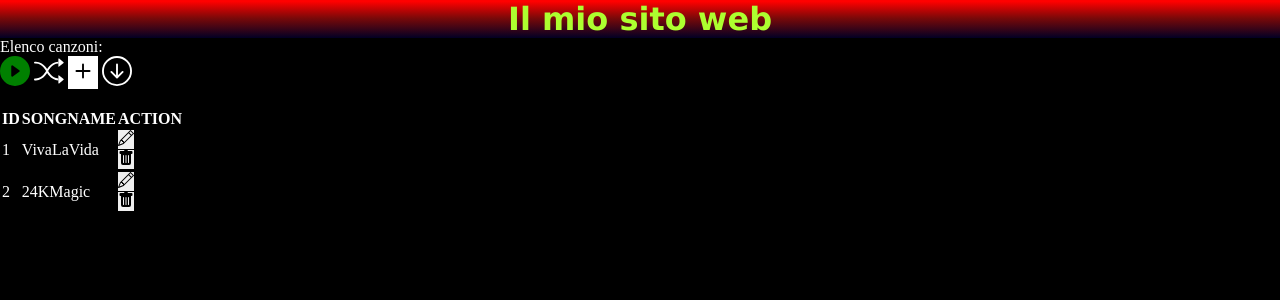
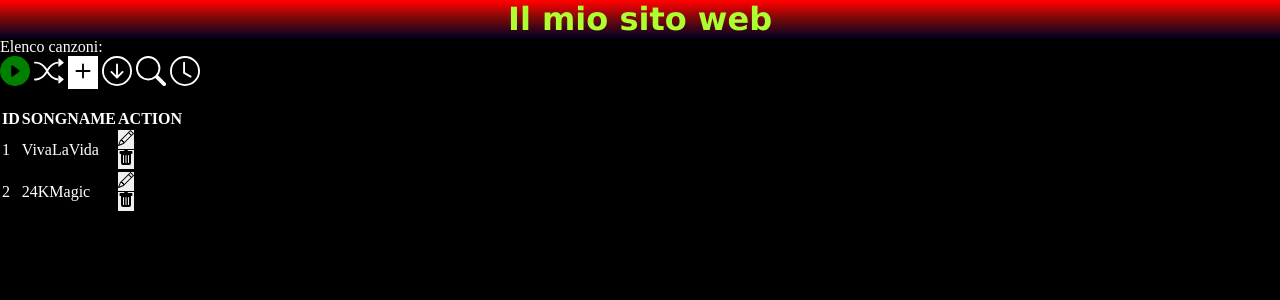
Before and after one commit to TommasoAramu/Flask-Project, a Flask app: page / in a window 1280 px wide. Shown: the top 300 px of the page. Run offline with Flask 3, Linux system fonts and the light colour scheme.

Commit message:
index changes

```diff
--- a/templates/index.html
+++ b/templates/index.html
@@ -25,6 +25,16 @@
             <path fill-rule="evenodd" d="M1 8a7 7 0 1 0 14 0A7 7 0 0 0 1 8m15 0A8 8 0 1 1 0 8a8 8 0 0 1 16 0M8.5 4.5a.5.5 0 0 0-1 0v5.793L5.354 8.146a.5.5 0 1 0-.708.708l3 3a.5.5 0 0 0 .708 0l3-3a.5.5 0 0 0-.708-.708L8.5 10.293z"/>
           </svg>
 
+          <svg xmlns="http://www.w3.org/2000/svg" width="30" height="30" fill="currentColor" class="bi bi-search" viewBox="0 0 16 16">
+            <path d="M11.742 10.344a6.5 6.5 0 1 0-1.397 1.398h-.001q.044.06.098.115l3.85 3.85a1 1 0 0 0 1.415-1.414l-3.85-3.85a1 1 0 0 0-.115-.1zM12 6.5a5.5 5.5 0 1 1-11 0 5.5 5.5 0 0 1 11 0"/>
+          </svg>
+
+          <svg xmlns="http://www.w3.org/2000/svg" width="30" height="30" fill="currentColor" class="bi bi-clock" viewBox="0 0 16 16">
+            <path d="M8 3.5a.5.5 0 0 0-1 0V9a.5.5 0 0 0 .252.434l3.5 2a.5.5 0 0 0 .496-.868L8 8.71z"/>
+            <path d="M8 16A8 8 0 1 0 8 0a8 8 0 0 0 0 16m7-8A7 7 0 1 1 1 8a7 7 0 0 1 14 0"/>
+          </svg>
+
+
     </form>
     <br>
     <table>
@@ -38,6 +48,7 @@
             <tr>
                 <td>{{ song.GetID() }}</td>
                 <td>{{ song.GetSongName() }}</td>
+
                 <td>
                     <form action="/song/edit" method="get">
                         <button type="submit"><svg xmlns="http://www.w3.org/2000/svg" width="16" height="16" fill="currentColor" class="bi bi-pencil" viewBox="0 0 16 16">
@@ -52,6 +63,7 @@
                 </td>
             </tr>
             {% endfor %}
+
         </tbody>
     </table>
 </body>
```
